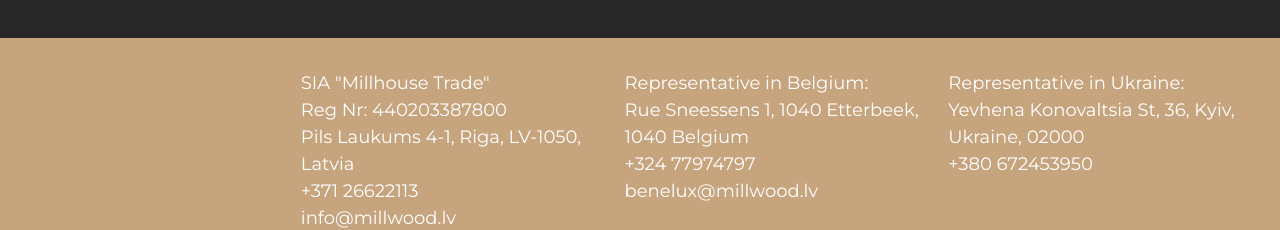
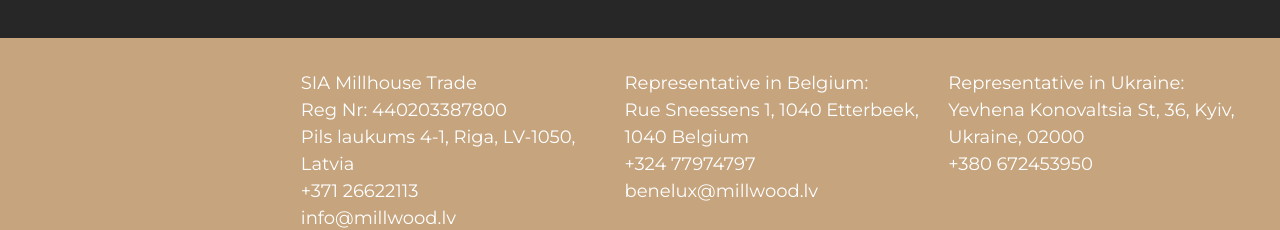
Before and after one commit to dcjwu/millwood, a Next.js app: page / in a window 1280 px wide. Shown: the part 3031-3261 px from the top of the page. Built offline with nearby package versions, Linux system fonts and the light colour scheme.

Commit message:
Bugfix | Fix text

```diff
--- a/src/components/Footer/Footer.tsx
+++ b/src/components/Footer/Footer.tsx
@@ -9,13 +9,13 @@
       <div className={s.footer}>
          <div>
             <Text color="white" component="p" variant="paragraph">
-               SIA &quot;Millhouse Trade&quot;
+               SIA Millhouse Trade
             </Text>
             <Text color="white" component="p" variant="paragraph">
                Reg Nr: 440203387800
             </Text>
             <Text color="white" component="p" variant="paragraph">
-               Pils Laukums 4-1, Riga, LV-1050, Latvia
+               Pils laukums 4-1, Riga, LV-1050, Latvia
             </Text>
             <Text color="white" component="p" variant="paragraph">
                <a href="tel:+37126622113">
```
